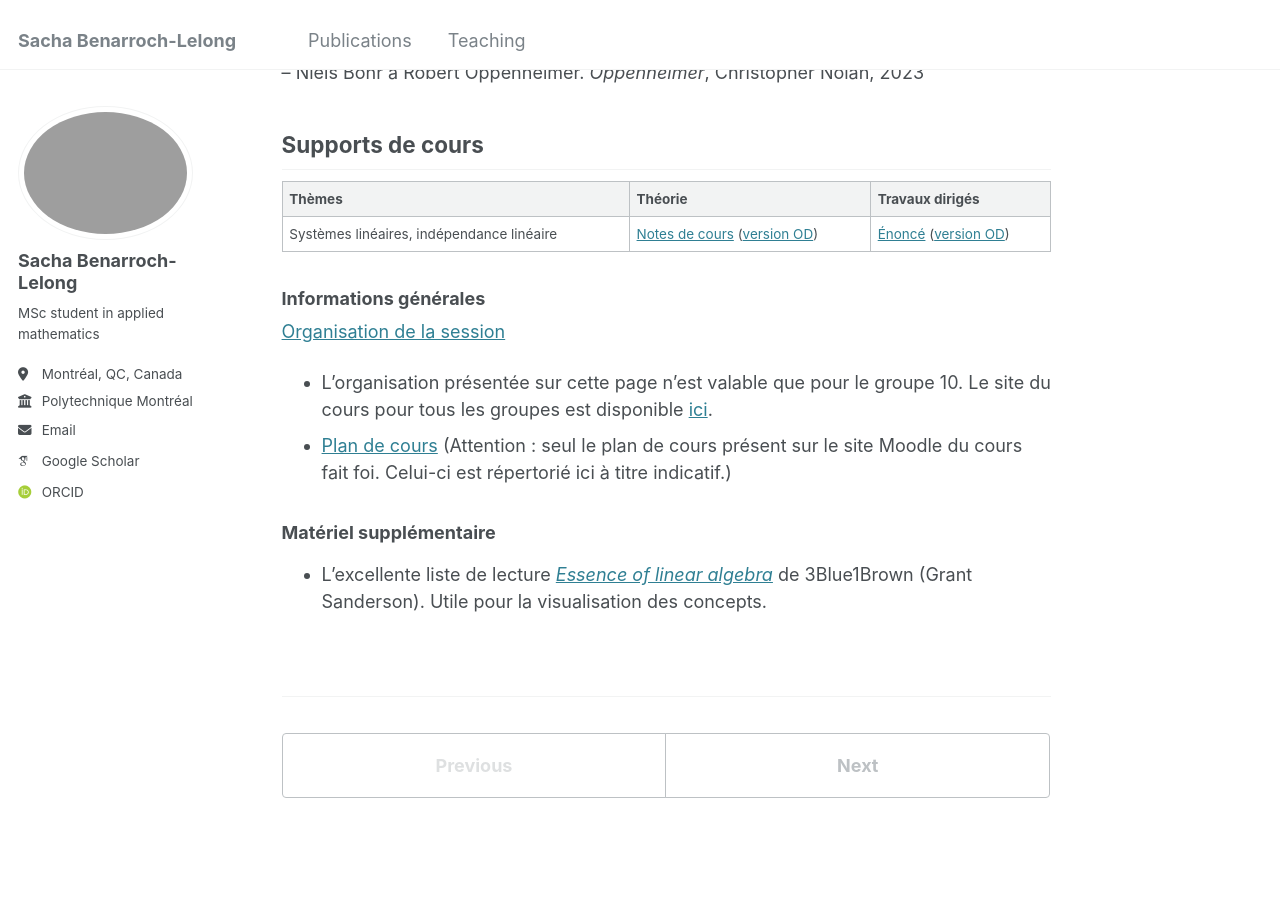
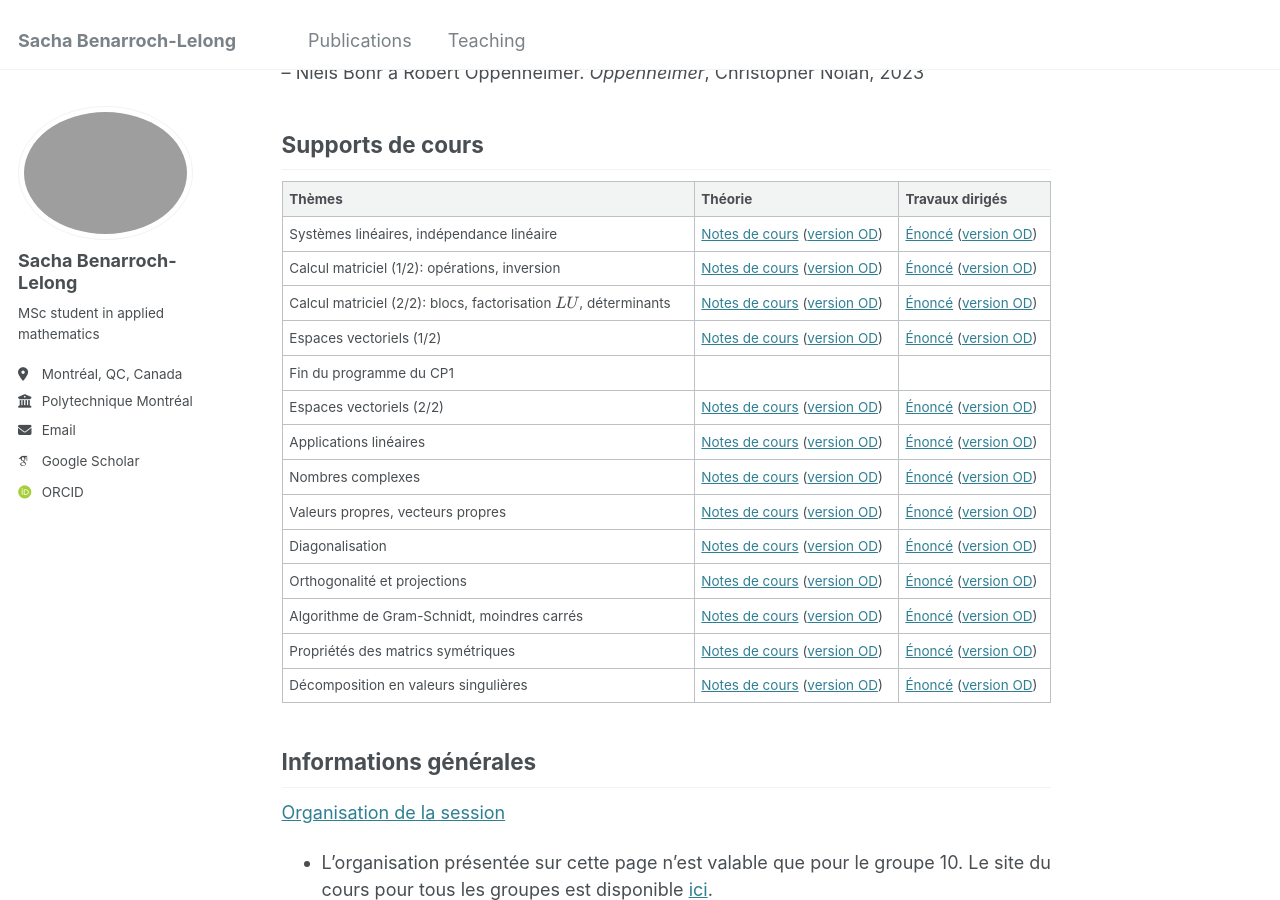
Before and after one commit to sblelong/sblelong.github.io, a Jekyll site: the page built from _teaching/mth1008.md, in a window 1280 px wide and 900 px high, scrolled down 270 px. Built offline with Jekyll 4.4.1, drawn with Linux system fonts in a browser that asks for light colours; some web fonts are replaced.

Commit message:
Plan de cours H26

```diff
--- a/_teaching/mth1008.md
+++ b/_teaching/mth1008.md
@@ -13,17 +13,30 @@ date: 2026-01-01
 
 ## Supports de cours
 
-| Thèmes                                    | Théorie                                                                          | Travaux dirigés                                                            |
-| ----------------------------------------- | -------------------------------------------------------------------------------- | -------------------------------------------------------------------------- |
-| Systèmes linéaires, indépendance linéaire | [Notes de cours](/files/mth1008/c1.pdf) ([version OD](/files/mth1008/c1-od.pdf)) | [Énoncé](/files/mth1008/td1.pdf) ([version OD](/files/mth1008/td1-od.pdf)) |
+| Thèmes                                                              | Théorie                                                                            | Travaux dirigés                                                              |
+| ------------------------------------------------------------------- | ---------------------------------------------------------------------------------- | ---------------------------------------------------------------------------- |
+| Systèmes linéaires, indépendance linéaire                           | [Notes de cours](/files/mth1008/c1.pdf) ([version OD](/files/mth1008/c1-od.pdf))   | [Énoncé](/files/mth1008/td1.pdf) ([version OD](/files/mth1008/td1-od.pdf))   |
+| Calcul matriciel (1/2): opérations, inversion                       | [Notes de cours](/files/mth1008/c2.pdf) ([version OD](/files/mth1008/c2-od.pdf))   | [Énoncé](/files/mth1008/td2.pdf) ([version OD](/files/mth1008/td2-od.pdf))   |
+| Calcul matriciel (2/2): blocs, factorisation \\(LU\\), déterminants | [Notes de cours](/files/mth1008/c3.pdf) ([version OD](/files/mth1008/c3-od.pdf))   | [Énoncé](/files/mth1008/td3.pdf) ([version OD](/files/mth1008/td3-od.pdf))   |
+| Espaces vectoriels (1/2)                                            | [Notes de cours](/files/mth1008/c4.pdf) ([version OD](/files/mth1008/c4-od.pdf))   | [Énoncé](/files/mth1008/td4.pdf) ([version OD](/files/mth1008/td4-od.pdf))   |
+| Fin du programme du CP1                                             |
+| Espaces vectoriels (2/2)                                            | [Notes de cours](/files/mth1008/c5.pdf) ([version OD](/files/mth1008/c5-od.pdf))   | [Énoncé](/files/mth1008/td5.pdf) ([version OD](/files/mth1008/td5-od.pdf))   |
+| Applications linéaires                                              | [Notes de cours](/files/mth1008/c6.pdf) ([version OD](/files/mth1008/c6-od.pdf))   | [Énoncé](/files/mth1008/td6.pdf) ([version OD](/files/mth1008/td6-od.pdf))   |
+| Nombres complexes                                                   | [Notes de cours](/files/mth1008/c7.pdf) ([version OD](/files/mth1008/c7-od.pdf))   | [Énoncé](/files/mth1008/td7.pdf) ([version OD](/files/mth1008/td7-od.pdf))   |
+| Valeurs propres, vecteurs propres                                   | [Notes de cours](/files/mth1008/c8.pdf) ([version OD](/files/mth1008/c8-od.pdf))   | [Énoncé](/files/mth1008/td8.pdf) ([version OD](/files/mth1008/td8-od.pdf))   |
+| Diagonalisation                                                     | [Notes de cours](/files/mth1008/c9.pdf) ([version OD](/files/mth1008/c9-od.pdf))   | [Énoncé](/files/mth1008/td9.pdf) ([version OD](/files/mth1008/td9-od.pdf))   |
+| Orthogonalité et projections                                        | [Notes de cours](/files/mth1008/c10.pdf) ([version OD](/files/mth1008/c10-od.pdf)) | [Énoncé](/files/mth1008/td10.pdf) ([version OD](/files/mth1008/td10-od.pdf)) |
+| Algorithme de Gram-Schnidt, moindres carrés                         | [Notes de cours](/files/mth1008/c11.pdf) ([version OD](/files/mth1008/c11-od.pdf)) | [Énoncé](/files/mth1008/td11.pdf) ([version OD](/files/mth1008/td11-od.pdf)) |
+| Propriétés des matrics symétriques                                  | [Notes de cours](/files/mth1008/c12.pdf) ([version OD](/files/mth1008/c12-od.pdf)) | [Énoncé](/files/mth1008/td12.pdf) ([version OD](/files/mth1008/td12-od.pdf)) |
+| Décomposition en valeurs singulières                                | [Notes de cours](/files/mth1008/c13.pdf) ([version OD](/files/mth1008/c13-od.pdf)) | [Énoncé](/files/mth1008/td13.pdf) ([version OD](/files/mth1008/td13-od.pdf)) |
 
-### Informations générales
+## Informations générales
 
 [Organisation de la session](/teaching/mth1008/organisation)
 
 - L'organisation présentée sur cette page n'est valable que pour le groupe 10. Le site du cours pour tous les groupes est disponible [ici](https://www.polymtl.ca/programmes/cours/algebre-lineaire-appliquee).
 - [Plan de cours](/files/UTF-8Plan_de_cours_MTH1008_H26.pdf) (Attention : seul le plan de cours présent sur le site Moodle du cours fait foi. Celui-ci est répertorié ici à titre indicatif.)
 
-### Matériel supplémentaire
+## Matériel supplémentaire
 
 - L'excellente liste de lecture [*Essence of linear algebra*](https://www.youtube.com/playlist?list=PLZHQObOWTQDPD3MizzM2xVFitgF8hE_ab) de 3Blue1Brown (Grant Sanderson). Utile pour la visualisation des concepts.
```
